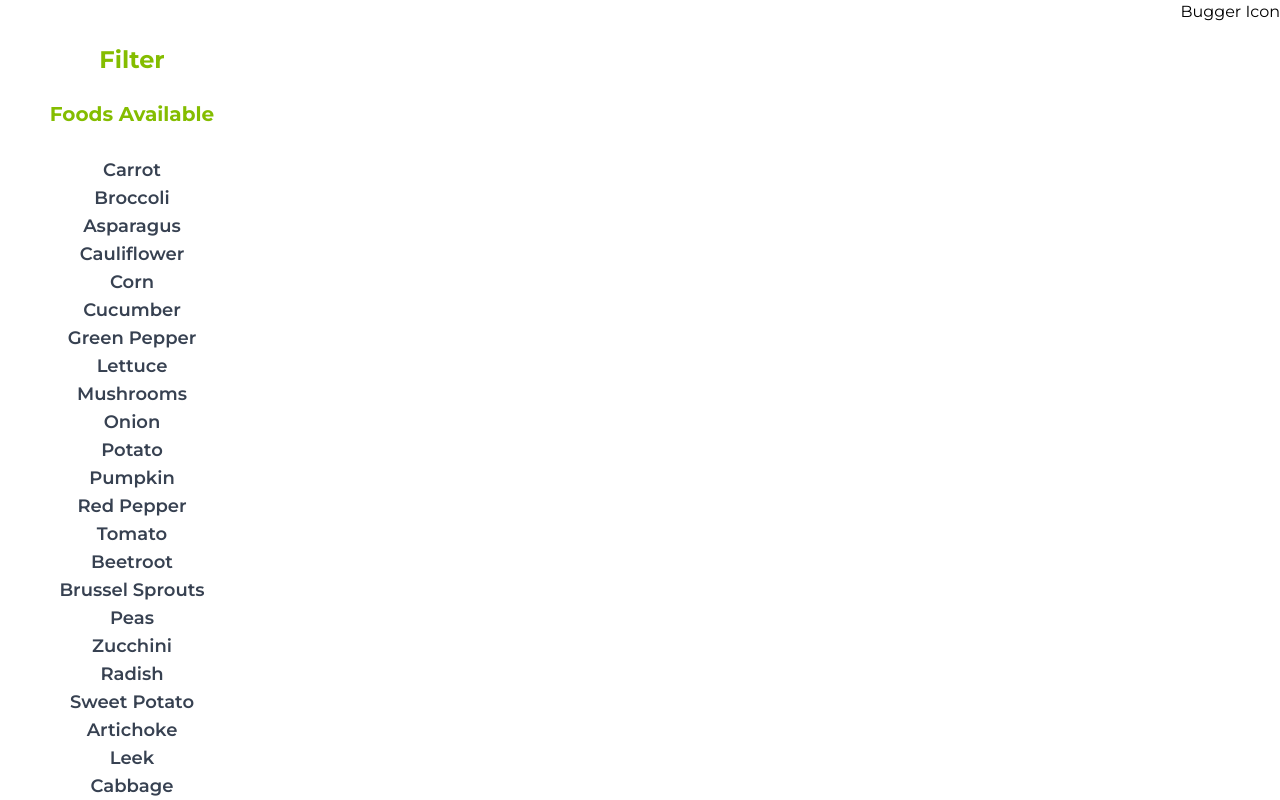
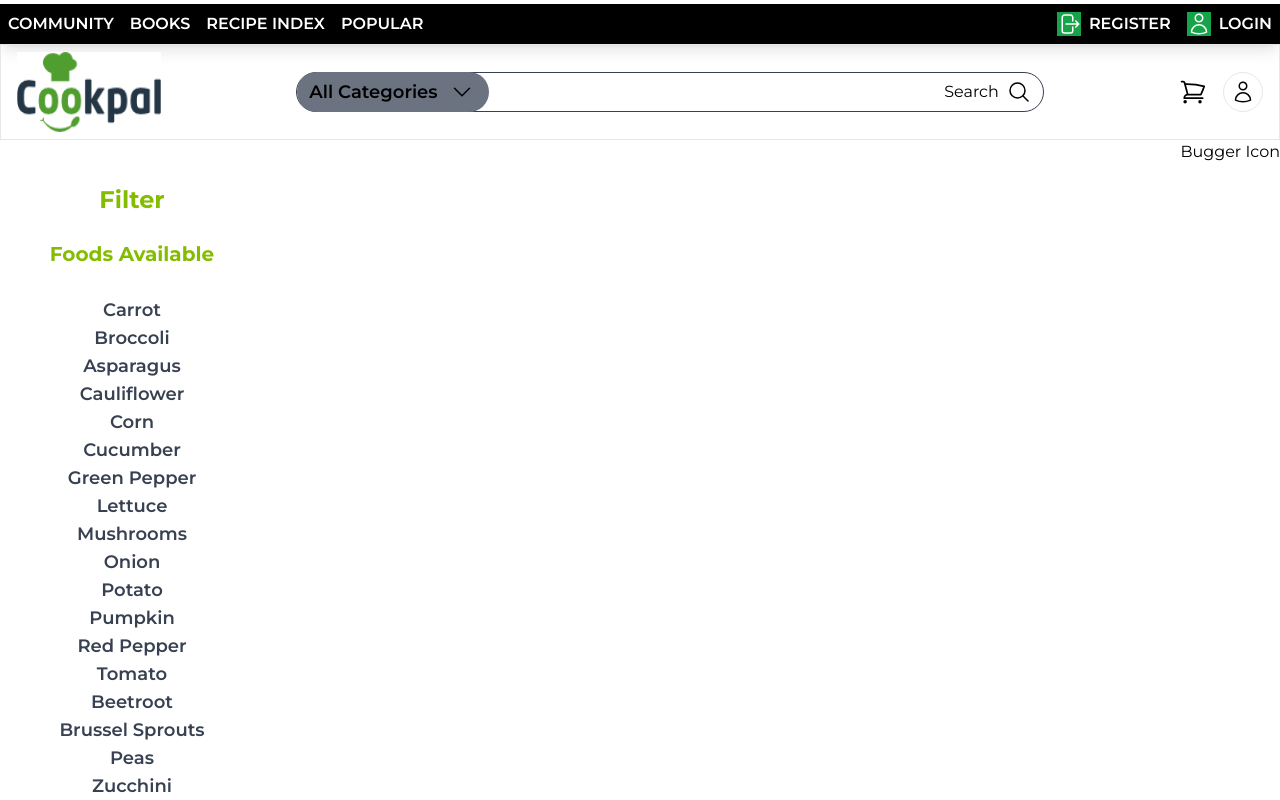
Before and after one commit to Community-With-No-Name/foody, a Next.js app: page /test in a window 1280 px wide. Shown: the top 800 px of the page. Built offline with nearby package versions, Linux system fonts and the light colour scheme.

Commit message:
Top Navigation Bar

```diff
--- /dev/null
+++ b/components/Dashboard.tsx
@@ -0,0 +1,52 @@
+import React from "react";
+
+export default function Dashboard() {
+  return (
+    <div>
+      <div className=" bg-black h-10 mt-1 text-white flex justify-between items-center text-md font-semibold cursor-pointer shadow-lg">
+        <ul className=" flex justify-between gap-4 mx-2">
+          <li>COMMUNITY</li>
+          <li>BOOKS</li>
+          <li>RECIPE INDEX</li>
+          <li>POPULAR</li>
+        </ul>
+        <ul className=" flex justify-between gap-4 mx-2">
+          <li className=" flex gap-2">
+            <svg
+              xmlns="http://www.w3.org/2000/svg"
+              fill="none"
+              viewBox="0 0 24 24"
+              stroke-width="1.5"
+              stroke="currentColor"
+              className="w-6 h-6 bg-green-600"
+            >
+              <path
+                stroke-linecap="round"
+                stroke-linejoin="round"
+                d="M15.75 9V5.25A2.25 2.25 0 0013.5 3h-6a2.25 2.25 0 00-2.25 2.25v13.5A2.25 2.25 0 007.5 21h6a2.25 2.25 0 002.25-2.25V15m3 0l3-3m0 0l-3-3m3 3H9"
+              />
+            </svg>
+            REGISTER
+          </li>
+          <li className=" flex gap-2">
+            <svg
+              xmlns="http://www.w3.org/2000/svg"
+              fill="none"
+              viewBox="0 0 24 24"
+              stroke-width="1.5"
+              stroke="currentColor"
+              className="w-6 h-6 bg-green-600"
+            >
+              <path
+                stroke-linecap="round"
+                stroke-linejoin="round"
+                d="M15.75 6a3.75 3.75 0 11-7.5 0 3.75 3.75 0 017.5 0zM4.501 20.118a7.5 7.5 0 0114.998 0A17.933 17.933 0 0112 21.75c-2.676 0-5.216-.584-7.499-1.632z"
+              />
+            </svg>
+            LOGIN
+          </li>
+        </ul>
+      </div>
+    </div>
+  );
+}
--- /dev/null
+++ b/components/LowerDash.tsx
@@ -0,0 +1,80 @@
+import React from "react";
+
+export default function LowerDash() {
+  return (
+    <div>
+      <div className=" flex h-24 w-full p-4 justify-between items-center border ">
+        <img src="./CookPal.png" alt="cookpal" className=" h-20 w-36" />
+        <div className=" flex justify-between items-center  h-10 w-3/5  border border-gray-700 rounded-full">
+          <div className=" text-lg font-semibold h-10 w-48 pl-3 rounded-full flex gap-3 items-center bg-gray-500">
+            All Categories
+            <svg
+              xmlns="http://www.w3.org/2000/svg"
+              fill="none"
+              viewBox="0 0 24 24"
+              stroke-width="1.5"
+              stroke="currentColor"
+              className="w-6 h-6"
+            >
+              <path
+                stroke-linecap="round"
+                stroke-linejoin="round"
+                d="M19.5 8.25l-7.5 7.5-7.5-7.5"
+              />
+            </svg>
+          </div>
+          <div className=" flex gap-2 pr-3">
+            Search
+            <svg
+              xmlns="http://www.w3.org/2000/svg"
+              fill="none"
+              viewBox="0 0 24 24"
+              stroke-width="1.5"
+              stroke="currentColor"
+              className="w-6 h-6"
+            >
+              <path
+                stroke-linecap="round"
+                stroke-linejoin="round"
+                d="M21 21l-5.197-5.197m0 0A7.5 7.5 0 105.196 5.196a7.5 7.5 0 0010.607 10.607z"
+              />
+            </svg>
+          </div>
+        </div>
+        <div className=" flex justify-between items-center gap-4">
+          <svg
+            xmlns="http://www.w3.org/2000/svg"
+            fill="none"
+            viewBox="0 0 24 24"
+            stroke-width="1.5"
+            stroke="currentColor"
+            className="w-7 h-7"
+          >
+            <path
+              stroke-linecap="round"
+              stroke-linejoin="round"
+              d="M2.25 3h1.386c.51 0 .955.343 1.087.835l.383 1.437M7.5 14.25a3 3 0 00-3 3h15.75m-12.75-3h11.218c1.121-2.3 2.1-4.684 2.924-7.138a60.114 60.114 0 00-16.536-1.84M7.5 14.25L5.106 5.272M6 20.25a.75.75 0 11-1.5 0 .75.75 0 011.5 0zm12.75 0a.75.75 0 11-1.5 0 .75.75 0 011.5 0z"
+            />
+          </svg>
+
+          <div className=" flex justify-center items-center h-10 w-10 border rounded-full ">
+          <svg
+              xmlns="http://www.w3.org/2000/svg"
+              fill="none"
+              viewBox="0 0 24 24"
+              stroke-width="1.5"
+              stroke="currentColor"
+              className="w-6 h-6"
+            >
+              <path
+                stroke-linecap="round"
+                stroke-linejoin="round"
+                d="M15.75 6a3.75 3.75 0 11-7.5 0 3.75 3.75 0 017.5 0zM4.501 20.118a7.5 7.5 0 0114.998 0A17.933 17.933 0 0112 21.75c-2.676 0-5.216-.584-7.499-1.632z"
+              />
+            </svg>
+          </div>
+        </div>
+      </div>
+    </div>
+  );
+}
--- a/pages/test.tsx
+++ b/pages/test.tsx
@@ -1,5 +1,7 @@
 import Burger from "@/components/Burger";
+import Dashboard from "@/components/Dashboard";
 import Filter from "@/components/Filter";
+import LowerDash from "@/components/LowerDash";
 import React, { useState } from "react";
 
 export default function test() {
@@ -7,6 +9,8 @@ export default function test() {
   return (
     <div>
       <div className={`${open ? "hidden" : "block"}`}>
+       <Dashboard></Dashboard>
+       <LowerDash></LowerDash>
         <div
           className={` flex justify-end items-end   cursor-pointer hover:text-black`}
           onClick={() => setOpen(true)}
```
Also changed, not shown: public/CookPal.png (added).
